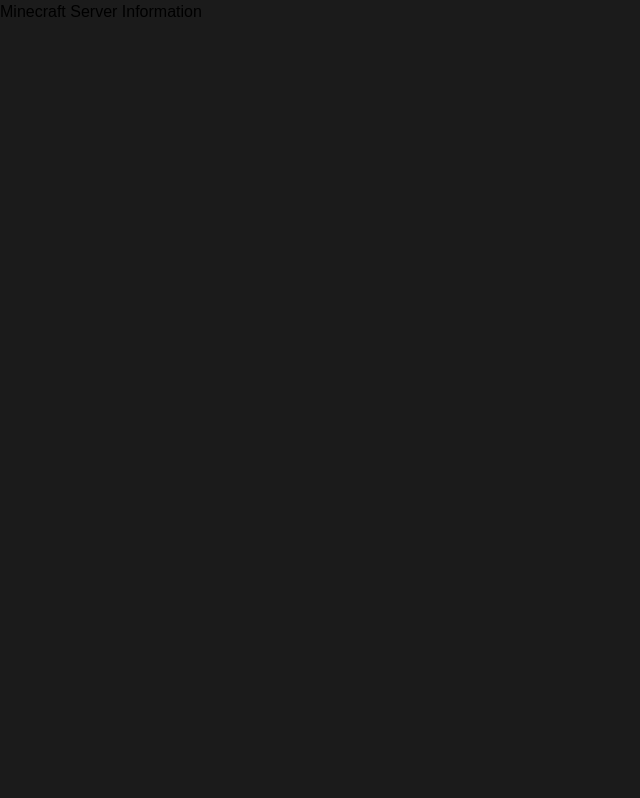
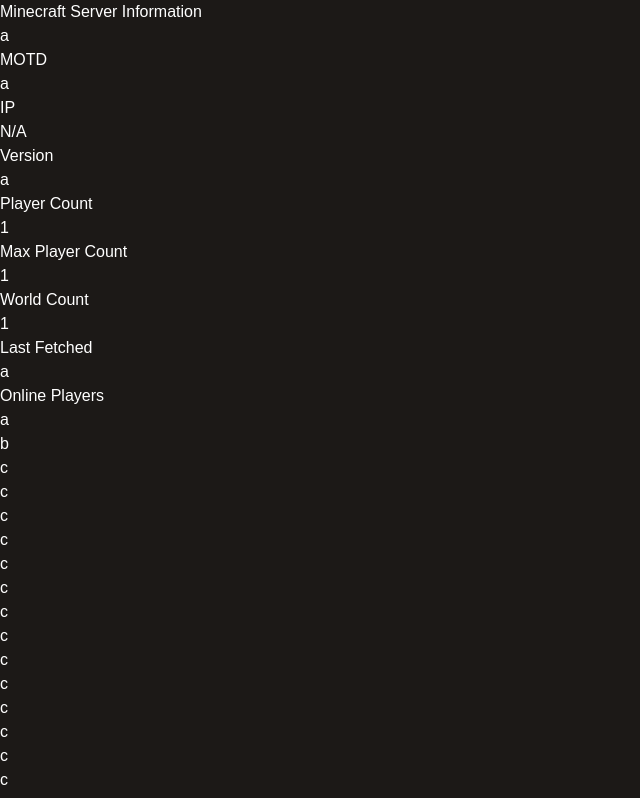
Before and after one commit to mlhmz/mc-server-information, a React (Vite) app in the folder server-information-ui/: page / in a window 1280 px wide. Shown: the top 798 px of the page, without its empty margins (0-640 px from the left). Built offline with nearby package versions, Linux system fonts and the light colour scheme.

Commit message:
Implement ui for information cards

```diff
--- a/server-information-ui/src/App.tsx
+++ b/server-information-ui/src/App.tsx
@@ -1,10 +1,68 @@
+import { Card } from "./components/Card";
 import { Nav } from "./components/Nav";
 
 function App() {
+  const information = {
+    motd: "a",
+    name: "a",
+    version: "a",
+    onlinePlayerNames: [
+      "a",
+      "b",
+      "c",
+      "c",
+      "c",
+      "c",
+      "c",
+      "c",
+      "c",
+      "c",
+      "c",
+      "c",
+      "c",
+      "c",
+      "c",
+      "c",
+      "c",
+      "c",
+      "c",
+      "c",
+      "c",
+      "c",
+      "c",
+      "c",
+      "c",
+      "c",
+      "c",
+      "c",
+      "c",
+      "c",
+      "c",
+      "c",
+    ],
+    playerCount: 1,
+    maxPlayerCount: 1,
+    worldCount: 1,
+    lastFetched: "a",
+  };
+
+  const createMockCards = (count: number) => {
+    const cards = [];
+    for (let i = 0; i < count; i++) {
+      cards.push(<Card information={information} />);
+    }
+    return cards;
+  };
+
   return (
     <>
       <div className="antialiased">
         <Nav />
+        <div className="pt-20">
+          <div className="flex flex-col items-center md:w-9/12 lg:w-1/2 xl:w-1/3 m-auto">
+            {createMockCards(100)}
+          </div>
+        </div>
       </div>
     </>
   );
--- /dev/null
+++ b/server-information-ui/src/components/Card.tsx
@@ -0,0 +1,49 @@
+import { Information } from "../Information";
+
+export const Card = ({ information }: { information: Information }) => {
+  return (
+    <div className="m-3 p-3 rounded-md border border-stone-700 bg-stone-800 flex flex-col items-center gap-5">
+      <h2 className="text-2xl font-bold">{information.name}</h2>
+      <div className="grid grid-cols-2 grid-rows-4 gap-5">
+        <div className="flex  gap-3">
+          <label htmlFor="motd" className="font-bold">MOTD</label>
+          <p>{information.motd}</p>
+        </div>
+        <div className="flex gap-3">
+          <label htmlFor="ip" className="font-bold">IP</label>
+          <p>{information.ip ?? "N/A"}</p>
+        </div>
+        <div className="flex gap-3">
+          <label htmlFor="version" className="font-bold">Version</label>
+          <p>{information.version ?? "N/A"}</p>
+        </div>
+        <div className="flex gap-3">
+          <label htmlFor="playerCount" className="font-bold">Player Count</label>
+          <p>{information.playerCount ?? "N/A"}</p>
+        </div>
+        <div className="flex gap-3">
+          <label htmlFor="maxPlayerCount" className="font-bold">Max Player Count</label>
+          <p>{information.maxPlayerCount ?? "N/A"}</p>
+        </div>
+        <div className="flex gap-3">
+          <label htmlFor="worldCount" className="font-bold">World Count</label>
+          <p>{information.worldCount ?? "N/A"}</p>
+        </div>
+        <div className="flex gap-3">
+          <label htmlFor="lastFetched" className="font-bold">Last Fetched</label>
+          <p>{information.lastFetched ?? "N/A"}</p>
+        </div>
+      </div>
+      <div className="flex flex-col gap-3">
+        <label htmlFor="onlinePlayerNames">Online Players</label>
+        <div className="flex  gap-4 flex-wrap">
+          {information.onlinePlayerNames?.map((name, index) => (
+            <div className="bg-stone-900 px-5 rounded-md">
+              <p key={index}>{name}</p>
+            </div>
+          ))}
+        </div>
+      </div>
+    </div>
+  );
+};
--- a/server-information-ui/src/components/Nav.tsx
+++ b/server-information-ui/src/components/Nav.tsx
@@ -1,6 +1,6 @@
 export const Nav = () => {
   return (
-    <nav className="bg-red-400 p-4 border-b-2 border-b-red-200">
+    <nav className="bg-red-400 p-4 border-b-2 border-b-red-200 fixed w-full">
         <h1 className="font-bold text-xl text-white">Minecraft Server Information</h1>
     </nav>
   );
--- a/server-information-ui/src/index.css
+++ b/server-information-ui/src/index.css
@@ -4,5 +4,6 @@
 
 :root {
     font-family: 'Inter Variable', sans-serif;
-    background-color: rgb(27,27,27);
+    background-color: rgb(28,25,23);
+    color: white;
 }
```
